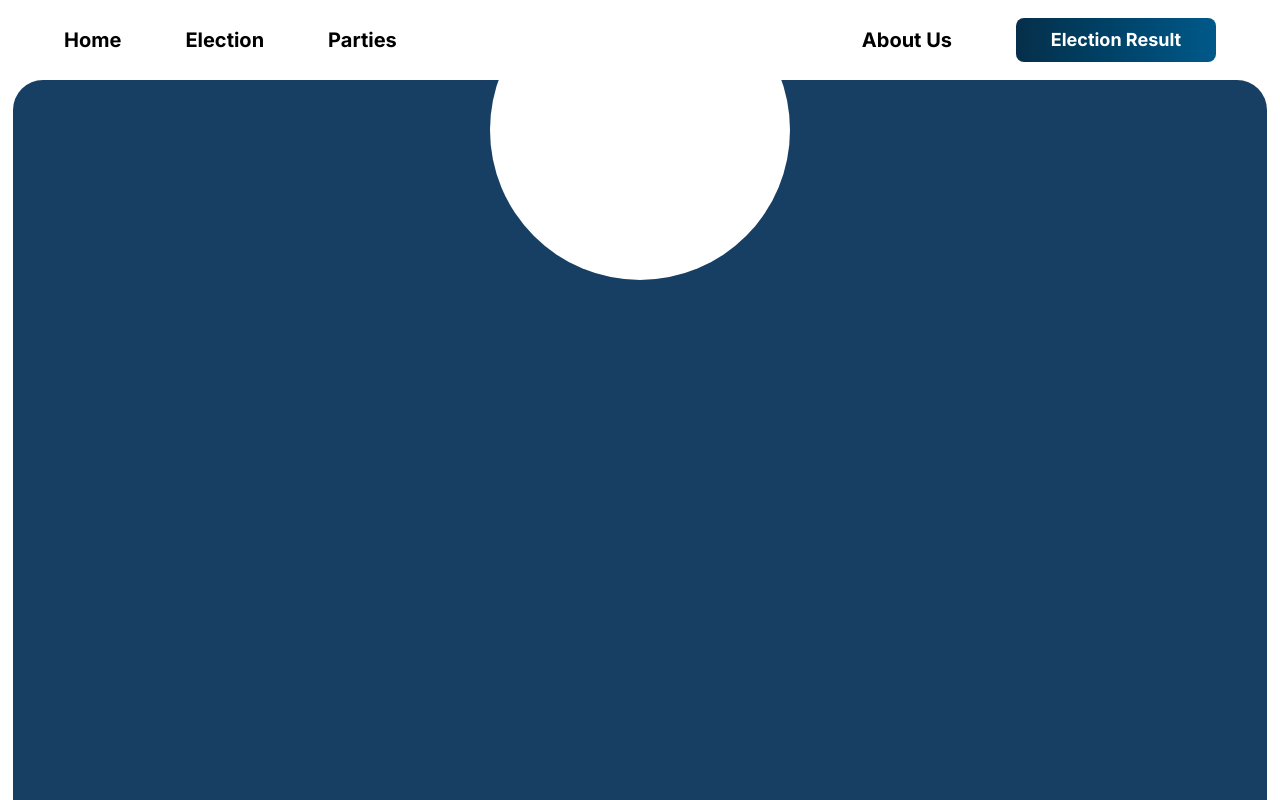
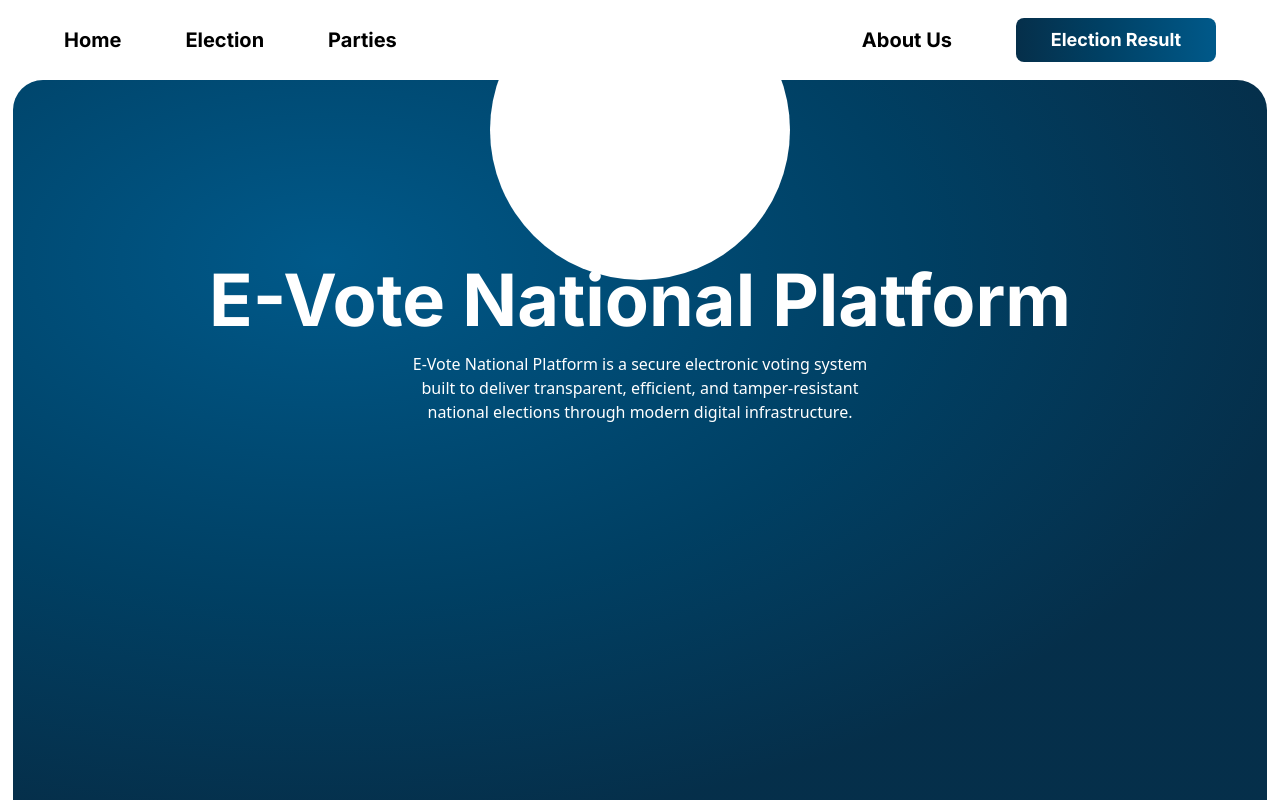
Before and after one commit to Ethiopian-inspired/National-Election---E-vote, a Django app: page / in a window 1280 px wide. Run offline with Django 5.2, Linux system fonts and the light colour scheme.

Commit message:
style:Make Gradient

```diff
--- a/core/static/src/output.css
+++ b/core/static/src/output.css
@@ -8,6 +8,7 @@
     --font-mono: ui-monospace, SFMono-Regular, Menlo, Monaco, Consolas, "Liberation Mono",
       "Courier New", monospace;
     --color-cyan-500: oklch(71.5% 0.143 215.221);
+    --color-sky-50: oklch(97.7% 0.013 236.62);
     --color-sky-100: oklch(95.1% 0.026 236.824);
     --color-sky-800: oklch(44.3% 0.11 240.79);
     --color-sky-950: oklch(29.3% 0.066 243.157);
@@ -22,6 +23,15 @@
     --text-xl--line-height: calc(1.75 / 1.25);
     --text-2xl: 1.5rem;
     --text-2xl--line-height: calc(2 / 1.5);
+    --text-3xl: 1.875rem;
+    --text-3xl--line-height: calc(2.25 / 1.875);
+    --text-6xl: 3.75rem;
+    --text-6xl--line-height: 1;
+    --text-7xl: 4.5rem;
+    --text-7xl--line-height: 1;
+    --text-8xl: 6rem;
+    --text-8xl--line-height: 1;
+    --font-weight-light: 300;
     --radius-sm: 0.25rem;
     --radius-lg: 0.5rem;
     --default-font-family: var(--font-sans);
@@ -192,6 +202,18 @@
   .table {
     display: table;
   }
+  .h-1\/3 {
+    height: calc(1 / 3 * 100%);
+  }
+  .h-1\/5 {
+    height: calc(1 / 5 * 100%);
+  }
+  .h-2\/3 {
+    height: calc(2 / 3 * 100%);
+  }
+  .h-4\/5 {
+    height: calc(4 / 5 * 100%);
+  }
   .h-\[10vh\] {
     height: 10vh;
   }
@@ -215,6 +237,21 @@
   }
   .w-1\/2 {
     width: calc(1 / 2 * 100%);
+  }
+  .w-1\/3 {
+    width: calc(1 / 3 * 100%);
+  }
+  .w-1\/5 {
+    width: calc(1 / 5 * 100%);
+  }
+  .w-2\/3 {
+    width: calc(2 / 3 * 100%);
+  }
+  .w-2\/5 {
+    width: calc(2 / 5 * 100%);
+  }
+  .w-3\/5 {
+    width: calc(3 / 5 * 100%);
   }
   .w-4 {
     width: calc(var(--spacing) * 4);
@@ -255,8 +292,14 @@
   .resize {
     resize: both;
   }
+  .flex-col {
+    flex-direction: column;
+  }
   .items-center {
     align-items: center;
+  }
+  .items-start {
+    align-items: flex-start;
   }
   .justify-between {
     justify-content: space-between;
@@ -272,6 +315,9 @@
   }
   .justify-start {
     justify-content: flex-start;
+  }
+  .gap-4 {
+    gap: calc(var(--spacing) * 4);
   }
   .gap-16 {
     gap: calc(var(--spacing) * 16);
@@ -291,6 +337,9 @@
   }
   .bg-purple-100 {
     background-color: var(--color-purple-100);
+  }
+  .bg-sky-50 {
+    background-color: var(--color-sky-50);
   }
   .bg-sky-100 {
     background-color: var(--color-sky-100);
@@ -317,6 +366,10 @@
     --tw-gradient-from: var(--color-cyan-500);
     --tw-gradient-stops: var(--tw-gradient-via-stops, var(--tw-gradient-position), var(--tw-gradient-from) var(--tw-gradient-from-position), var(--tw-gradient-to) var(--tw-gradient-to-position));
   }
+  .from-sky-800 {
+    --tw-gradient-from: var(--color-sky-800);
+    --tw-gradient-stops: var(--tw-gradient-via-stops, var(--tw-gradient-position), var(--tw-gradient-from) var(--tw-gradient-from-position), var(--tw-gradient-to) var(--tw-gradient-to-position));
+  }
   .from-sky-950 {
     --tw-gradient-from: var(--color-sky-950);
     --tw-gradient-stops: var(--tw-gradient-via-stops, var(--tw-gradient-position), var(--tw-gradient-from) var(--tw-gradient-from-position), var(--tw-gradient-to) var(--tw-gradient-to-position));
@@ -327,6 +380,10 @@
   }
   .to-sky-800 {
     --tw-gradient-to: var(--color-sky-800);
+    --tw-gradient-stops: var(--tw-gradient-via-stops, var(--tw-gradient-position), var(--tw-gradient-from) var(--tw-gradient-from-position), var(--tw-gradient-to) var(--tw-gradient-to-position));
+  }
+  .to-sky-950 {
+    --tw-gradient-to: var(--color-sky-950);
     --tw-gradient-stops: var(--tw-gradient-via-stops, var(--tw-gradient-position), var(--tw-gradient-from) var(--tw-gradient-from-position), var(--tw-gradient-to) var(--tw-gradient-to-position));
   }
   .to-75\% {
@@ -341,9 +398,31 @@
   .p-4 {
     padding: calc(var(--spacing) * 4);
   }
+  .p-10 {
+    padding: calc(var(--spacing) * 10);
+  }
+  .text-center {
+    text-align: center;
+  }
   .text-2xl {
     font-size: var(--text-2xl);
     line-height: var(--tw-leading, var(--text-2xl--line-height));
+  }
+  .text-3xl {
+    font-size: var(--text-3xl);
+    line-height: var(--tw-leading, var(--text-3xl--line-height));
+  }
+  .text-6xl {
+    font-size: var(--text-6xl);
+    line-height: var(--tw-leading, var(--text-6xl--line-height));
+  }
+  .text-7xl {
+    font-size: var(--text-7xl);
+    line-height: var(--tw-leading, var(--text-7xl--line-height));
+  }
+  .text-8xl {
+    font-size: var(--text-8xl);
+    line-height: var(--tw-leading, var(--text-8xl--line-height));
   }
   .text-lg {
     font-size: var(--text-lg);
@@ -352,6 +431,10 @@
   .text-xl {
     font-size: var(--text-xl);
     line-height: var(--tw-leading, var(--text-xl--line-height));
+  }
+  .font-light {
+    --tw-font-weight: var(--font-weight-light);
+    font-weight: var(--font-weight-light);
   }
   .text-white {
     color: var(--color-white);
@@ -482,6 +565,10 @@
   inherits: false;
   initial-value: 100%;
 }
+@property --tw-font-weight {
+  syntax: "*";
+  inherits: false;
+}
 @property --tw-outline-style {
   syntax: "*";
   inherits: false;
@@ -505,6 +592,7 @@
       --tw-gradient-from-position: 0%;
       --tw-gradient-via-position: 50%;
       --tw-gradient-to-position: 100%;
+      --tw-font-weight: initial;
       --tw-outline-style: solid;
     }
   }
--- a/core/templates/public/Pages/index.html
+++ b/core/templates/public/Pages/index.html
@@ -1,14 +1,17 @@
 {% extends "public/base.html" %}
 {% load static %}
 
-{% block title %} NEEV - Home {% endblock  %}
+{% block title %} EVNP - Home {% endblock  %}
 
 {% block content %}
 <div class="flex justify-center items-center">
 
-    <div class="w-[98%] h-[90vh] bg-sky-950 card flex justify-center items-center">
-
-
+    <div class="w-[98%] h-[90vh] bg-radial-[at_25%_25%] from-sky-800 to-sky-950 to-75% card flex flex-col justify-center items-center">
+        <div class="w-full h-1/5"></div>
+        <div class="w-full h-4/5 p-10 flex flex-col justify-start items-center gap-4">
+            <h1 class="text-7xl text-white inter_Bold">E-Vote National Platform</h1>
+            <p class="text-white poppins_light font-light w-2/5 text-center">E-Vote National Platform is a secure electronic voting system built to deliver transparent, efficient, and tamper-resistant national elections through modern digital infrastructure.</p>
+        </div>
 
     </div>
 
--- a/core/templates/public/base.html
+++ b/core/templates/public/base.html
@@ -5,7 +5,7 @@
     <meta charset="UTF-8">
     <meta name="viewport" content="width=device-width, initial-scale=1.0">
 
-    <title>{% block title %}NEEV - Base{% endblock %}</title>
+    <title>{% block title %}EVNP - Base{% endblock %}</title>
 
     {% block favicon %}
         <link rel="shortcut icon" type="x-icon" href="">
@@ -17,6 +17,10 @@
     <link rel="preconnect" href="https://fonts.gstatic.com" crossorigin>
     <link href="https://fonts.googleapis.com/css2?family=Inter:opsz,wght@14..32,100..900&display=swap" rel="stylesheet">
 
+    <link rel="preconnect" href="https://fonts.googleapis.com">
+    <link rel="preconnect" href="https://fonts.gstatic.com" crossorigin>
+    <link href="https://fonts.googleapis.com/css2?family=Poppins:ital,wght@0,100;0,200;0,300;0,400;0,500;0,600;0,700;0,800;0,900;1,100;1,200;1,300;1,400;1,500;1,600;1,700;1,800;1,900&display=swap" rel="stylesheet">
+
     <!-- Font CSS -->
     <link rel="stylesheet" href="{% static 'Design/Font/fonts.css' %}">
 
@@ -27,7 +31,6 @@
             }
 
         .card {
-            background: #163f63; /* your blue */
             border-top-left-radius: 30px;
             border-top-right-radius: 30px;
             position: relative;
```
Also changed, not shown: core/static/Design/Font/fonts.css (+37 -0 lines).
